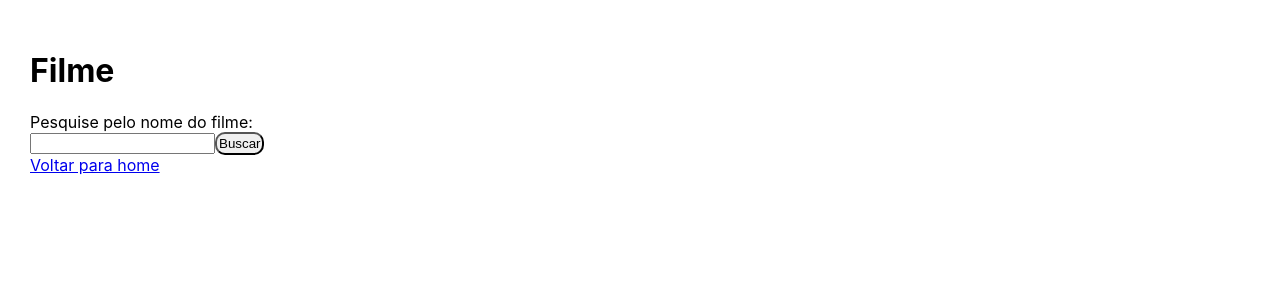
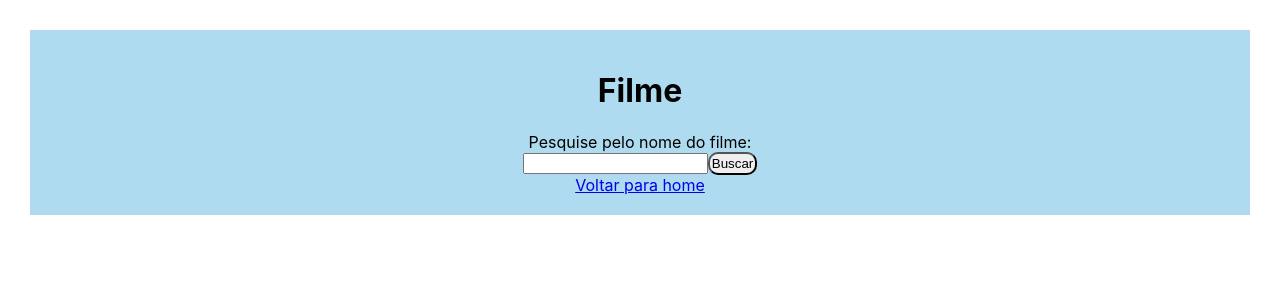
Before and after one commit to David-Santana98/estudo, a React (Create React App) app: page /filme in a window 1280 px wide. Shown: the top 300 px of the page. Built offline with nearby package versions, Linux system fonts and the light colour scheme.

Commit message:
colocando alguns estilos

```diff
--- a/src/Filme.css
+++ b/src/Filme.css
@@ -1,3 +1,9 @@
+.home {
+  background-color: rgb(174, 219, 240);
+  text-align: center;
+  padding: 20px;
+}
+
 .lista {
   display: flex;
   flex-wrap: wrap;
@@ -8,8 +14,10 @@
   width: 300px;
   height: 100px;
   overflow: hidden;
+  background-color: rgb(255, 255, 255);
 
-    font-family: system-ui, -apple-system, BlinkMacSystemFont, 'Segoe UI', Roboto, Oxygen, Ubuntu, Cantarell, 'Open Sans', 'Helvetica Neue', sans-serif;
+  font-family: system-ui, -apple-system, BlinkMacSystemFont, "Segoe UI", Roboto,
+    Oxygen, Ubuntu, Cantarell, "Open Sans", "Helvetica Neue", sans-serif;
   display: flex;
   padding: 10px;
   border-radius: 4px;
--- a/src/Filme.js
+++ b/src/Filme.js
@@ -8,14 +8,12 @@ export default function Filme() {
   const [resultado, setResultado] = useState([]);
 
   async function buscar() {
-    let r = await axios.get(
-      "http://omdbapi.com/?apikey=d43a5114&s=" + filme
-    );
+    let r = await axios.get("http://omdbapi.com/?apikey=d43a5114&s=" + filme);
     setResultado(r.data.Search);
   }
 
   return (
-    <div>
+    <div className="home">
       <h1>Filme</h1>
 
       <div>Pesquise pelo nome do filme:</div>
@@ -28,16 +26,16 @@ export default function Filme() {
         <button onClick={buscar}>Buscar</button>
       </div>
       <section className="lista">
-        {resultado.map(item =>
+        {resultado?.map((item) => (
           <div className="cartao-filme">
-              <img src={item.Poster} alt="" />
+            <img src={item.Poster} alt="" />
             <div>
               <h1>{item.Title}</h1>
               <h2>Lançado em {item.Year}</h2>
               <p>Cód. imdb: {item.imdbID}</p>
             </div>
           </div>
-        )}
+        ))}
       </section>
       <Link to="/"> Voltar para home </Link>
     </div>
```
Lines whose indentation alone changed are shown as unchanged.
